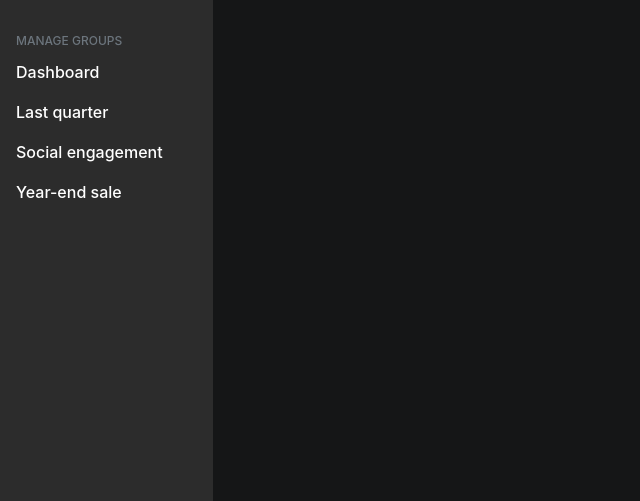
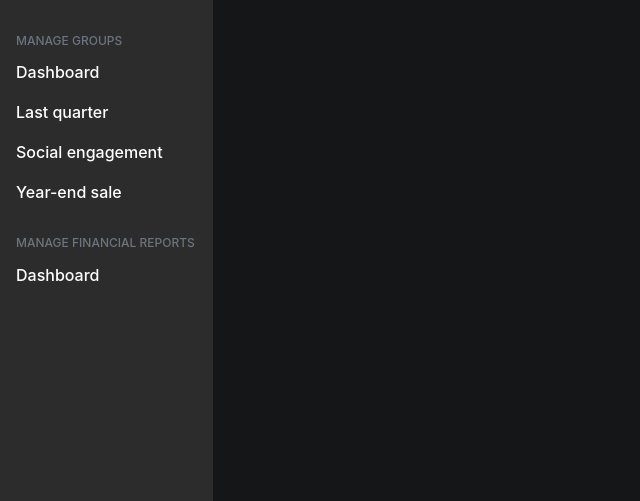
Before and after one commit to weibolu-rm/COMP353_CON, a PHP site: page /admin.php in a window 1280 px wide. Shown: the part 299-800 px from the top of the page, without its empty margins (0-640 px from the left). Run offline with PHP 8.4, Linux system fonts and the light colour scheme; the visitor is signed in with stand-in values (Sample User, id 1); data that the repository does not hold is empty.

Commit message:
Added variable for financials.php in config_inc.php, added Financial Dashboard link in admin_header.php.

```diff
--- a/templates/admin_header.php
+++ b/templates/admin_header.php
@@ -70,6 +70,16 @@
         </li>
 
         </ul>
+
+        <h6 class="sidebar-heading d-flex justify-content-between align-items-center px-3 mt-4 mb-1 text-muted">
+        <span>Manage Financial Reports</span>
+        </h6>
+        <ul class="nav flex-column mb-2">
+        <li class="nav-item">
+            <a class="nav-link" href="<?php echo "".$financials_url; ?>">
+            Dashboard
+            </a>
+        </ul>
     </div>
     </nav>
 
```
